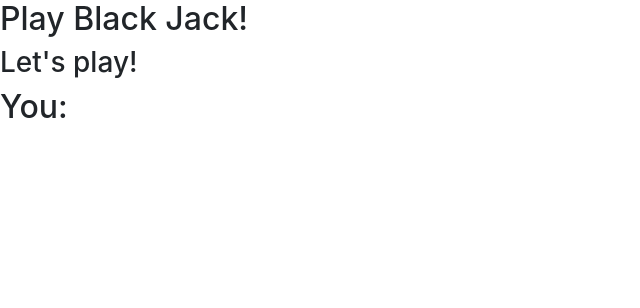
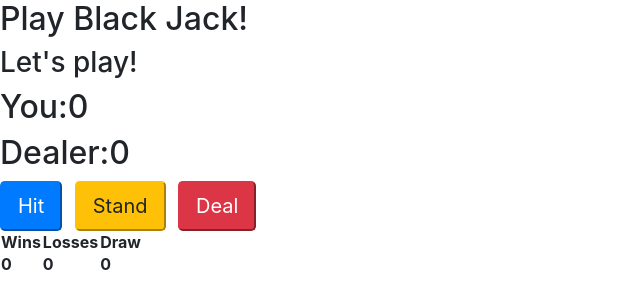
Before and after one commit to NathanielKinderman/BlackJack, a plain HTML site: page index.html in a window 1280 px wide. Shown: the whole page, without its empty margins (0-640 px from the left). Drawn offline with nearby package versions, Linux system fonts and the light colour scheme.

Commit message:
Created divs for each section of the html layout. Div to have the buttons and the score. And a table to keeps score wins/losses/draws

```diff
--- a/index.html
+++ b/index.html
@@ -12,7 +12,38 @@
         <h3><span id="blackjack-result">Let's play!</span></h3>
         <div class="flex-blackjack-row-1">
             <div id="your-box">
-                <h2>You:</h2>
+                <h2>You:<span id="your-blackjack-result">0</span></h2>
+            </div>
+
+            <div id="dealer-box">
+                <h2>Dealer:<span id="dealer-blackjack-result">0</span></h2>
+
+            </div>
+
+            <div class="flex-blackjack-row-2">
+                <div>
+                    <button class ="btn-lg btn-primary mr-2" id="blackjack-hit-button">Hit</button>
+                    <button class ="btn-lg btn-warning mr-2" id="blackjack-stand-button">Stand</button>
+                    <button class ="btn-lg btn-danger" id= "blackjack-deal-button">Deal</button>
+                </div>
+            </div>
+
+            <div class="flex-blackjack-row-3">
+                <table>
+                    <tr>
+                        <th>Wins</th>
+                        <th>Losses</th>
+                        <th>Draw</th>
+                    </tr>
+                    <tr>
+                        <th><span id="wins">0</span></th>
+                        <th><span id="losses">0</span></th>
+                        <th><span id="draws">0</span></th>
+                    </tr>
+
+
+                </table>
+
             </div>
 
         </div>
```
